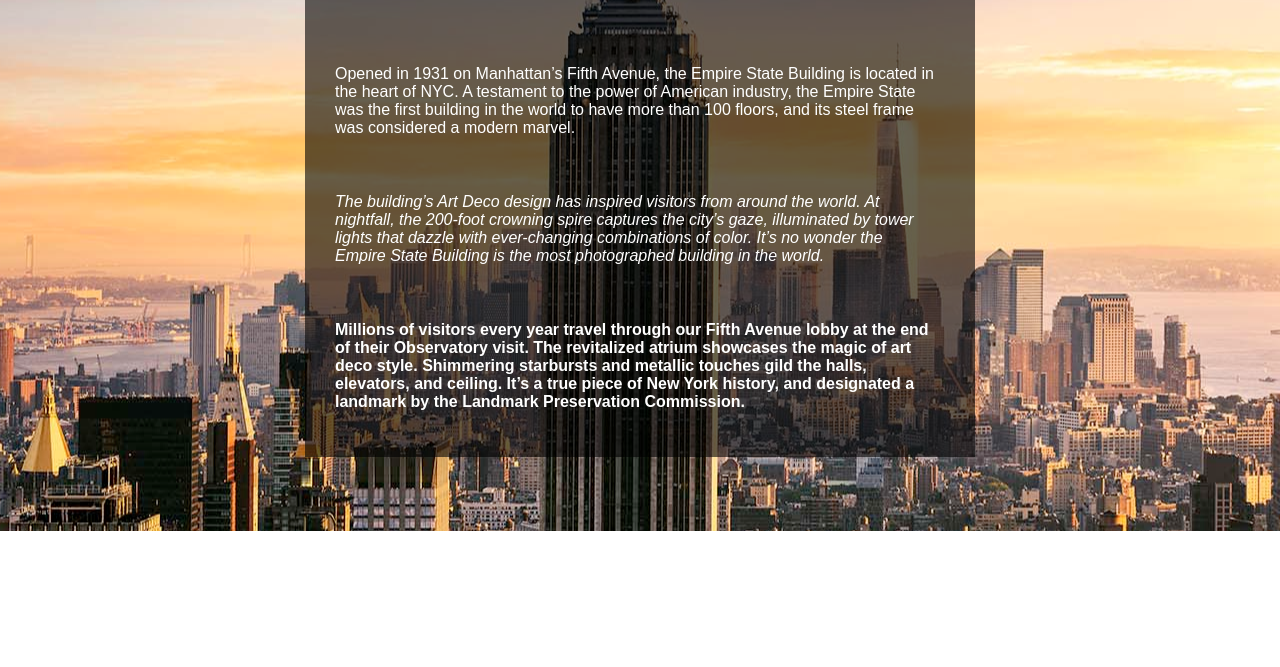
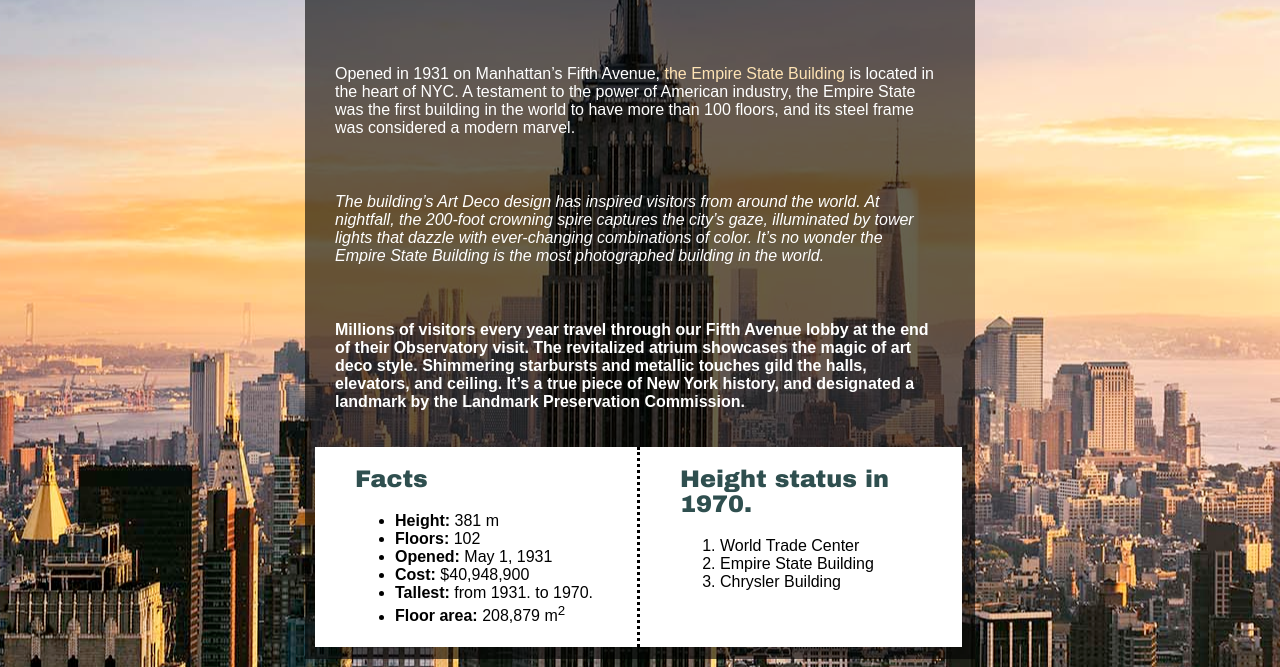
Before and after one commit to ljuric11/MK-Lucija-Juri-, a plain HTML site: page index.html in a window 1280 px wide. Shown: the part 269-936 px from the top of the page. Before the commit the page ends 800 px from the top, so only its background shows below. Drawn offline with Linux system fonts and the light colour scheme.

Commit message:
index.html

```diff
--- a/index.html
+++ b/index.html
@@ -5,6 +5,7 @@
     <title>MK - Lucija Jurić</title>
 
 	<style>
+
          body{
 	      background-image: url("empirestate.jpg");
 	      background-repeat: no-repeat;
@@ -12,13 +13,16 @@
 	      background-size: 1920px;
 	      background-position: center;
 	      }
-	  div{background:#7f7f7f;
+       #tekst{
+	      background:#7f7f7f;
               background:rgba(0,0,0,0.6);
 	      margin: auto;
               width: 650px;
+	      height: 900px;
               padding: 10px;
 	      }
-	   h1{color: white;
+	   h1{
+	      color: white;
 	      font-family: Arial Black;
 	      font-size: 72px;
 	      line-height: 80px;
@@ -38,22 +42,71 @@
        #drugi{
 	      font-style: italic;
 	      }
-	   #treci{font-weight: bold;
+       #treci{
+	      font-weight: bold;
 	      }
+	   h2{
+	      color:DarkSlateGrey;
+	      font-family: Arial Black;
+	      line-height: 25px;}
+      #lista1{
+	      border-right-style: dotted;
+	      }
+       .liste{
+	      background-color:white;
+	      margin:auto;
+              width:242px;
+	      height:200px;
+              float:left;
+              padding-left:40px;
+              padding-right:40px;
+	      font-family: Arial, Helvetica, sans-serif;
+	      font-size: 16px;
+	      line-height: 18px;
+	       }
+
 	</style>
 
 </head>
+
 <body>
 
-    <div>
+    <div id="tekst">
 	   <h1>EMPIRE STATE BUILDING</h1>
 
-	<p id="prvi">Opened in 1931 on Manhattan’s Fifth Avenue, the Empire State Building is located in the heart of NYC. A testament to the power of American industry, the Empire State was the first building in the world to have more than 100 floors, and its steel frame was considered a modern marvel.
+	   <p id="prvi">Opened in 1931 on Manhattan’s Fifth Avenue, <span style="color:Moccasin">the Empire State Building</span> is located in the heart of NYC. A testament to the power of American industry, the Empire State was the first building in the world to have more than 100 floors, and its steel frame was considered a modern marvel.
 	   </p>
 	   <p id="drugi">The building’s Art Deco design has inspired visitors from around the world. At nightfall, the 200-foot crowning spire captures the city’s gaze, illuminated by tower lights that dazzle with ever-changing combinations of color. It’s no wonder the Empire State Building is the most photographed building in the world.
 	   </p>
 	   <p id="treci">Millions of visitors every year travel through our Fifth Avenue lobby at the end of their Observatory visit. The revitalized atrium showcases the magic of art deco style. Shimmering starbursts and metallic touches gild the halls, elevators, and ceiling. It’s a true piece of New York history, and designated a landmark by the Landmark Preservation Commission.
 	   </p>
+
+
+	   <div id="lista1" class= "liste">
+	      <h2>Facts</h2>
+
+	      <ul>
+	         <li><b>Height:</b> 381 m</li>
+	         <li><b>Floors:</b> 102</li>
+	         <li><b>Opened:</b> May 1, 1931</li>
+	         <li><b>Cost:</b> $40,948,900</li>
+	         <li><b>Tallest:</b> from 1931. to 1970.</li>
+	         <li><b>Floor area:</b> 208,879 m<sup>2</sup></li>
+	      </ul>
+
+	   </div>
+
+	   <div id="lista2" class= "liste">
+	      <h2>Height status in 1970.</h2>
+
+	      <ol>
+	         <li>World Trade Center</li>
+	         <li>Empire State Building</li>
+	         <li>Chrysler Building</li>
+	      </ol>
+
+	   </div>
+
 	</div>
 
 </body>
```
Lines whose indentation alone changed are shown as unchanged.
